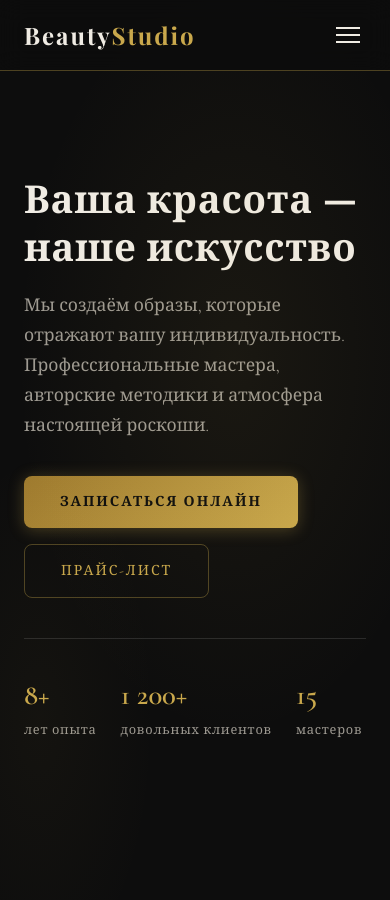
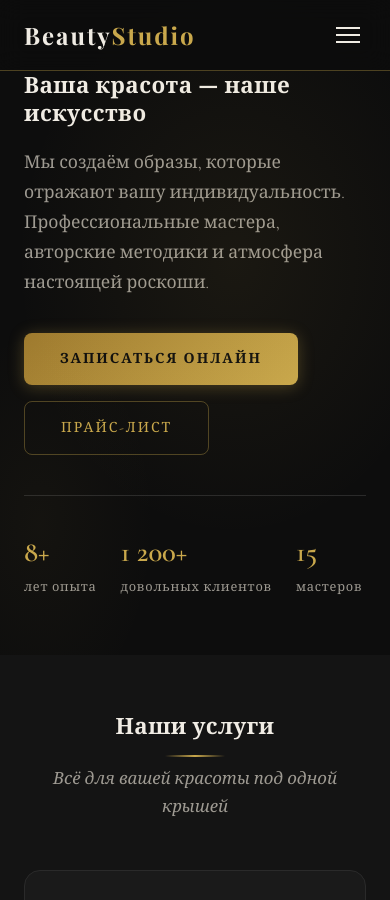
Before and after one commit to Evgiv08/mila-beauty-room, a Jekyll site: the page built from index.html, in a window 390 px wide and 900 px high. Built offline with Jekyll 4.4.1, drawn with Linux system fonts in a browser that asks for light colours; some web fonts are replaced.

Commit message:
Автокоммит: обновление файлов

```diff
--- a/assets/css/style.css
+++ b/assets/css/style.css
@@ -50,8 +50,8 @@
   letter-spacing: 0.02em;
 }
 
-h1 { font-size: clamp(2.4rem, 6vw, 5rem); }
-h2 { font-size: clamp(1.8rem, 4vw, 2.8rem); }
+h1 { font-size: clamp(2.4rem, 4vw, 5rem); }
+h2 { font-size: clamp(1.8rem, 3vw, 2.8rem); }
 h3 { font-size: 1.4rem; }
 
 .section-title {
@@ -83,7 +83,7 @@
   padding: 0 24px;
 }
 
-section { padding: 80px 0; }
+section { padding: 60px 0; }
 
 /* =============================================
    NAVIGATION
@@ -905,7 +905,7 @@
 /* =============================================
    RESPONSIVE
    ============================================= */
-@media (max-width: 900px) {
+@media (max-width: 1000px) {
   .hero-grid { grid-template-columns: 1fr; }
   .hero-image { display: none; }
   .about-grid { grid-template-columns: 1fr; gap: 40px; }
@@ -914,7 +914,7 @@
   .price-list { padding: 0 24px 8px; }
 }
 
-@media (max-width: 600px) {
+@media (max-width: 767px) {
   section { padding: 56px 0; }
   .nav-links { display: none; }
   .nav-burger { display: flex; }
@@ -924,4 +924,7 @@
   .carousel-wrap { aspect-ratio: 4/3; }
   .gallery-grid { grid-template-columns: repeat(auto-fill, minmax(160px, 1fr)); }
   .price-duration { display: none; }
+  h1 { font-size: clamp(1.4rem, 3vw, 4rem); }
+  h2 { font-size: clamp(1.4rem, 2vw, 2.4rem); }
+  .hero { min-height: auto; }
 }
```
Also changed, not shown: 6 other files.
